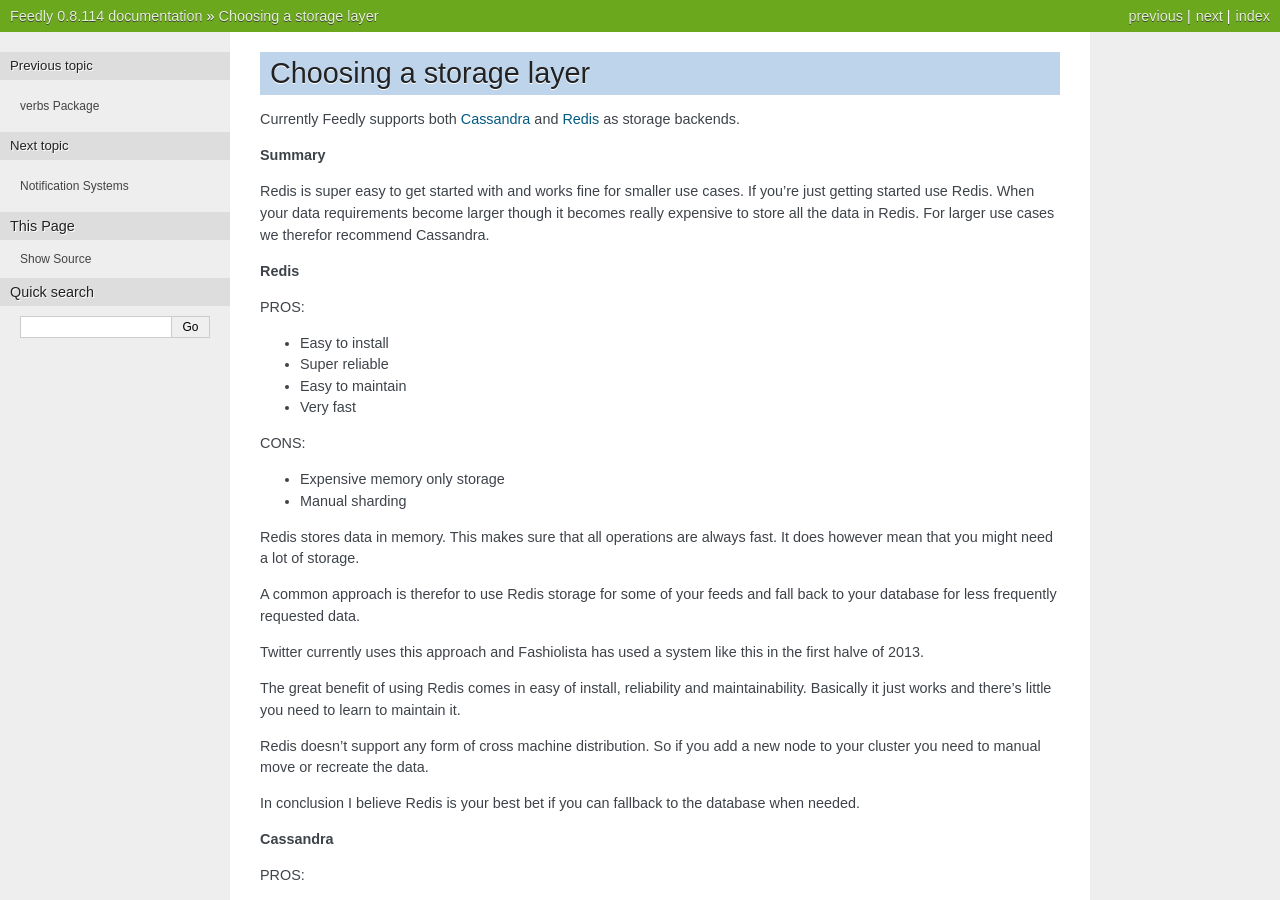
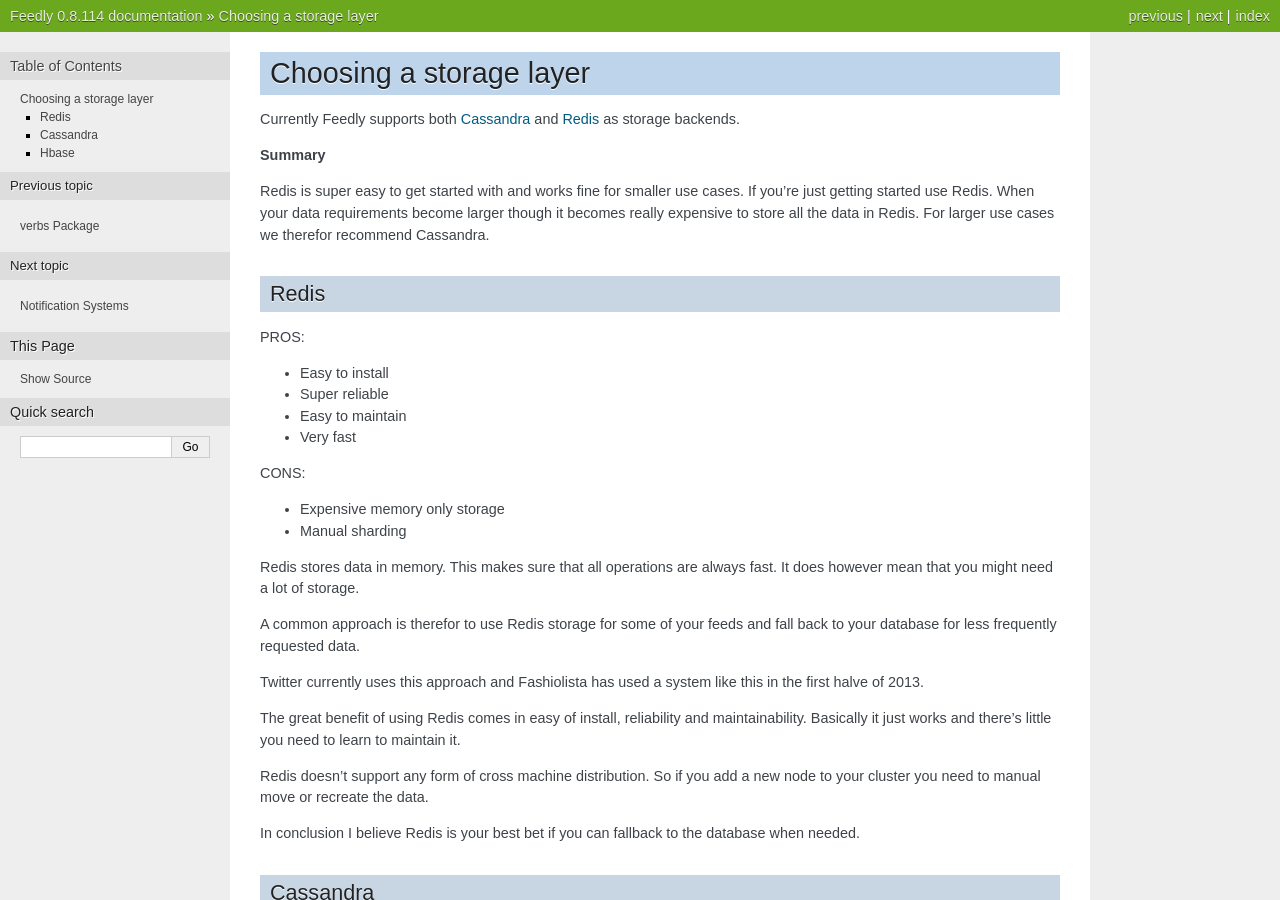
Before and after one commit to tschellenbach/Stream-Framework, a Sphinx documentation site: the page built from docs/choosing_a_storage_backend.rst, in a window 1280 px wide and 900 px high. Built offline with Sphinx 7.4.7, drawn with Linux system fonts in a browser that asks for light colours; the version number is read from the project's files by our own code.

Commit message:
change docs about backends

```diff
--- a/docs/choosing_a_storage_backend.rst
+++ b/docs/choosing_a_storage_backend.rst
@@ -1,3 +1,4 @@
+.. _choosing_a_storage_backend:
 
 Choosing a storage layer
 ========================
@@ -12,7 +13,8 @@ When your data requirements become larger though it becomes really expensive
 to store all the data in Redis. For larger use cases we therefor recommend Cassandra.
 
 
-**Redis**
+Redis
+******
 
 PROS:
 
@@ -45,7 +47,8 @@ node to your cluster you need to manual move or recreate the data.
 In conclusion I believe Redis is your best bet if you can fallback to
 the database when needed.
 
-**Cassandra**
+Cassandra
+******
 
 PROS:
 
@@ -71,7 +74,8 @@ AMI <http://www.datastax.com/documentation/cassandra/1.2/webhelp/index.html#cass
 to get started on AWS.
 
 
-**Hbase**
+Hbase
+******
 
 Currently HBase isn't yet supported with Feedly. However writing a
 storage backend should be quite easy. If you want to have a go at it be
```
